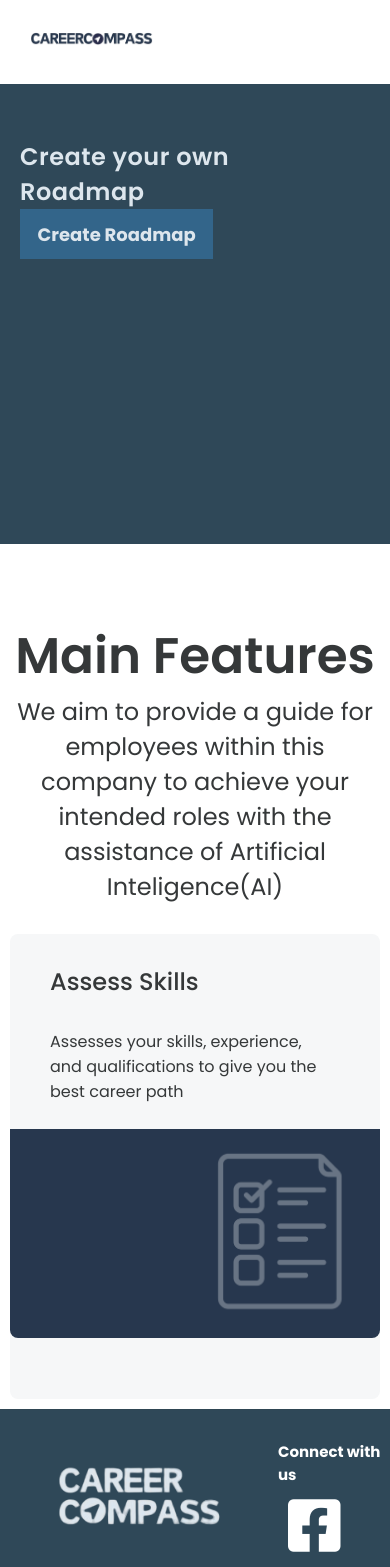
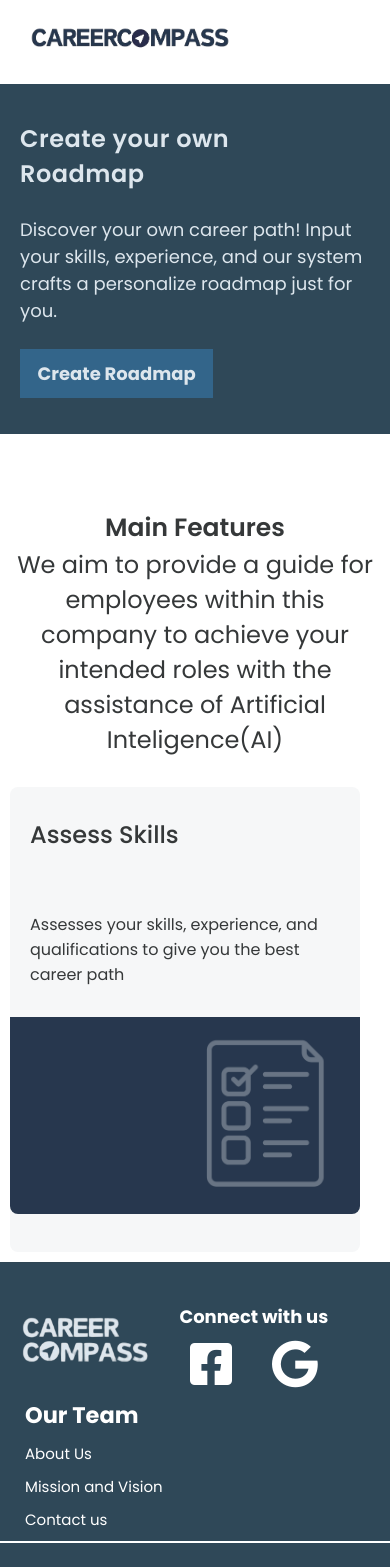
Before and after one commit to Roonaaan/CareerCompass, a React (Vite) app: page / in a window 390 px wide. Shown: the top 1567 px of the page. Built offline with nearby package versions, Linux system fonts and the light colour scheme.

Commit message:
landing page responsive

```diff
--- a/src/landing/Home.jsx
+++ b/src/landing/Home.jsx
@@ -109,18 +109,19 @@ const Home = () => {
                         </div>
                         <div className="footerConnect">
                             <h1> Connect with us </h1>
-                            <div>
-                                <span>
-                                    <a href="#facebook" className="fab fa-facebook-square fa-6x" style={{ color: 'white' }}>
+                            <div style={{ display: 'flex', justifyContent: 'center' }}>
+    <span style={{ margin: '0 10px' }}>
+        <a href="#facebook" className="fab fa-facebook-square fa-4x" style={{ color: 'white' }}>
             {''}
         </a>
     </span>
-                                <span>
-                                    <a href="#facebook" className="fab fa-google fa-6x" style={{ color: 'white' }}>
+    <span style={{ margin: '0 10px' }}>
+        <a href="#google" className="fab fa-google fa-4x" style={{ color: 'white' }}>
             {''}
         </a>
     </span>
 </div>
+
                         </div>
                         </div>
                         <div className="footerAbout">
--- a/src/landing/styles/Home.css
+++ b/src/landing/styles/Home.css
@@ -47,10 +47,12 @@
 }
 
 .brand {
-  width: 41%;
+  width: 200px;
   cursor: pointer;
   margin: 30px 20px;
 }
+
+
 
 .login {
   color: #343538;
@@ -131,18 +133,33 @@
 
 .heroWrapper {
   width: 100%;
-  min-height: 460px;
+  height: 350px;
   background: #2F4858;
   position: relative;
   overflow: hidden;
+  display: flex;
   align-items: center;
 }
+
+
+@media screen and (max-width: 768px) {
+  .heroWrapper {
+    min-height: 300px;
+  }
+}
+
+@media screen and (max-width: 480px) {
+  .heroWrapper {
+    min-height: 200px;
+  }
+}
+
 
 .heroInner {
   display: flex;
   flex-direction: column;
   align-items:flex-start;
-  margin: 100px 0 0 60px;
+  margin: 50px 0 0 20px;
 }
 
 .dropDown {
@@ -163,7 +180,7 @@
   color: #DDE6ED;
   font-weight: 600;
   width: 100%;
-  margin-top: 5px;
+
 }
 
 .heroInner p {
@@ -207,6 +224,7 @@
 
   .heroWrapper {
     align-items: flex-end;
+    align-items: center;
   }
 
   .heroInner {
@@ -220,8 +238,16 @@
     width: 0%;
   }
 
-  .slogan {
+.slogan {
     display: none;
+}
+
+@media screen and (min-width: 0px) {
+    .slogan {
+        display: block;
+    }
+}
+
   }
 
   .dropDown {
@@ -231,7 +257,7 @@
   .headerText {
     font-size: 2rem;
   }
-}
+
 
 @media (max-width: 550px) {
   .inputLocation {
@@ -266,16 +292,46 @@
   text-align: center;
 }
 
-.featureTitle{
-  font-size: 50px;
+.featureTitle {
+  font-size: 2rem;
   font-weight: 600;
 }
 
-.featureDesc{
+
+@media screen and (max-width: 768px) {
+  .featureTitle {
+    font-size: 35px;
+  }
+}
+
+@media screen and (max-width: 480px) {
+  .featureTitle {
+    font-size: 25px;
+  }
+}
+
+
+.featureDesc {
   margin: 7px 10px 30px 10px;
   font-size: 1.2rem;
   text-align: center;
 }
+
+@media screen and (max-width: 768px) {
+  .featureDesc {
+    font-size: 1rem;
+    text-align: center;
+  }
+}
+
+@media screen and (max-width: 480px) {
+  .featureDesc {
+    font-size: 0.9rem;
+    text-align: center;
+  }
+}
+
+
 
 .featuresListWrapper {
   width: 100%;
@@ -304,6 +360,7 @@
   flex-basis: 100%;
   height: 100%;
   border-radius: 0.5rem;
+
 }
 
 .featureDiv:nth-of-type(2) {
@@ -339,6 +396,7 @@
   border: none;
   margin: 50px;
   cursor: pointer;
+  align-items: center;
 }
 .shopBtn:hover {
   background: #039b03;
@@ -347,28 +405,43 @@
 @media (max-width: 1100px) {
   .featuresListWrapper {
     justify-content: flex-start;
+
   }
 }
 
 @media (max-width: 900px) {
   .featuresHeading {
     font-size: 1.5rem;
+
   }
 }
 
 @media (max-width: 768px) {
   .featureDiv:nth-of-type(2) {
     margin: 0 10px;
+
   }
 
   .featureDiv {
-    width: 50%;
+    width: 100%;
+    max-width: 350px;
+
+
+  }
+
+  .feature,
+  .featureDescription {
+    padding: 30px 20px;
+
   }
 
   .shopBtn {
     width: 90%;
+    margin: 20px auto;
+
   }
 }
+
 
 /* Footer */
 .footerNavbarWrapper {
@@ -376,6 +449,7 @@
   width: 100%;
   margin-top: 10px;
   background-color: #2F4858;
+
 }
 
 .footerNavbarColumn {
@@ -402,34 +476,73 @@
   align-self: center;
 }
 
-.footerLogo{
-  width: 180px;
+.footerLogo {
+  width: 150px;
   cursor: pointer;
-  margin: 15px 49px;
+  margin: 15px 15px;
   flex-grow: 1;
+  align-items: center;
+}
+@media screen and (max-width: 900px) {
+  .footerLogo {
+    width: 140px;
+    margin: 15px 15px;
+    align-items: center;
+  }
 }
 
-.footerConnect{
+
+@media screen and (max-width: 0px) {
+  .footerLogo {
+    width: 130px;
+    margin: 15px 15px;
+    align-items: center;
+  }
+}
+
+
+
+.footerConnect {
   display: flex;
   color: white;
-  font-size: 10px;
+  font-size: 12px;
   align-items: center;
   flex-direction: column;
   margin-left: 0;
 }
 
+
+@media screen and (max-width: 768px) {
+  .footerConnect {
+    flex-direction: column;
+    align-items: center;
+    margin-left: 0;
+    margin-top: 10px;
+
+  }
+}
+  @media screen and (max-width: 0px) {
+    .footerConnect {
+      flex-direction: column;
+      align-items: center;
+      margin-left: 0;
+      margin-top: 10px;
+
+    }
+  }
 .footerAbout{
   display: flex;
   flex-direction: column;
-  font-size: 10px;
+  font-size: 15px;
   font-weight: 700;
   color: white;
-  margin-right: 25px;
+  margin: 0 35px 10px 25px;
 }
 
 .footerAboutLink{
   margin-top: 10px;
   color: white;
+  font-weight: normal;
 }
 
 .underline{
@@ -447,12 +560,14 @@
 }
 
 .footerTextCopyright{
-  padding-bottom: 50px;
+  padding-bottom: 20px;
+  margin-top: 20px;
 }
 
 @media (max-width: 600px) {
   .footerNavbarInner {
     flex-direction: column;
     justify-content: space-between;
+
   }
 }
```
Lines whose indentation alone changed are shown as unchanged.
